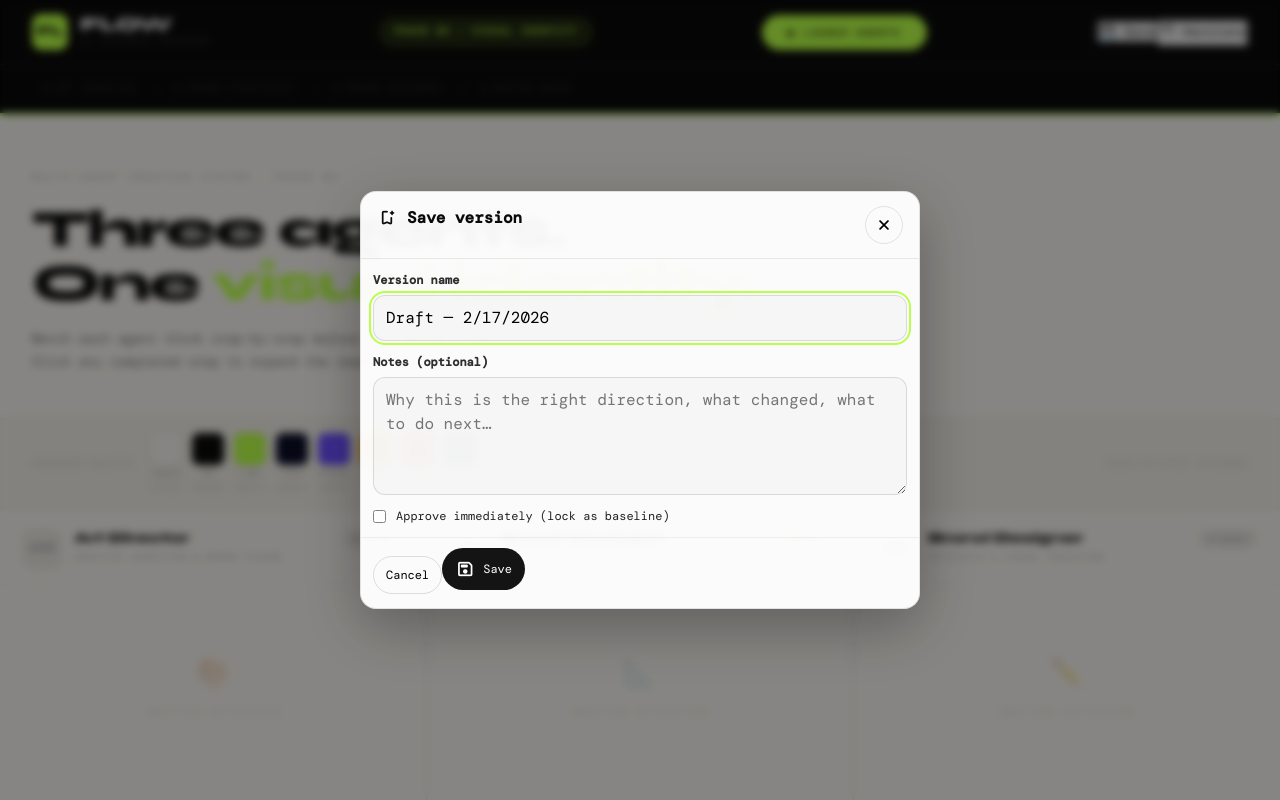
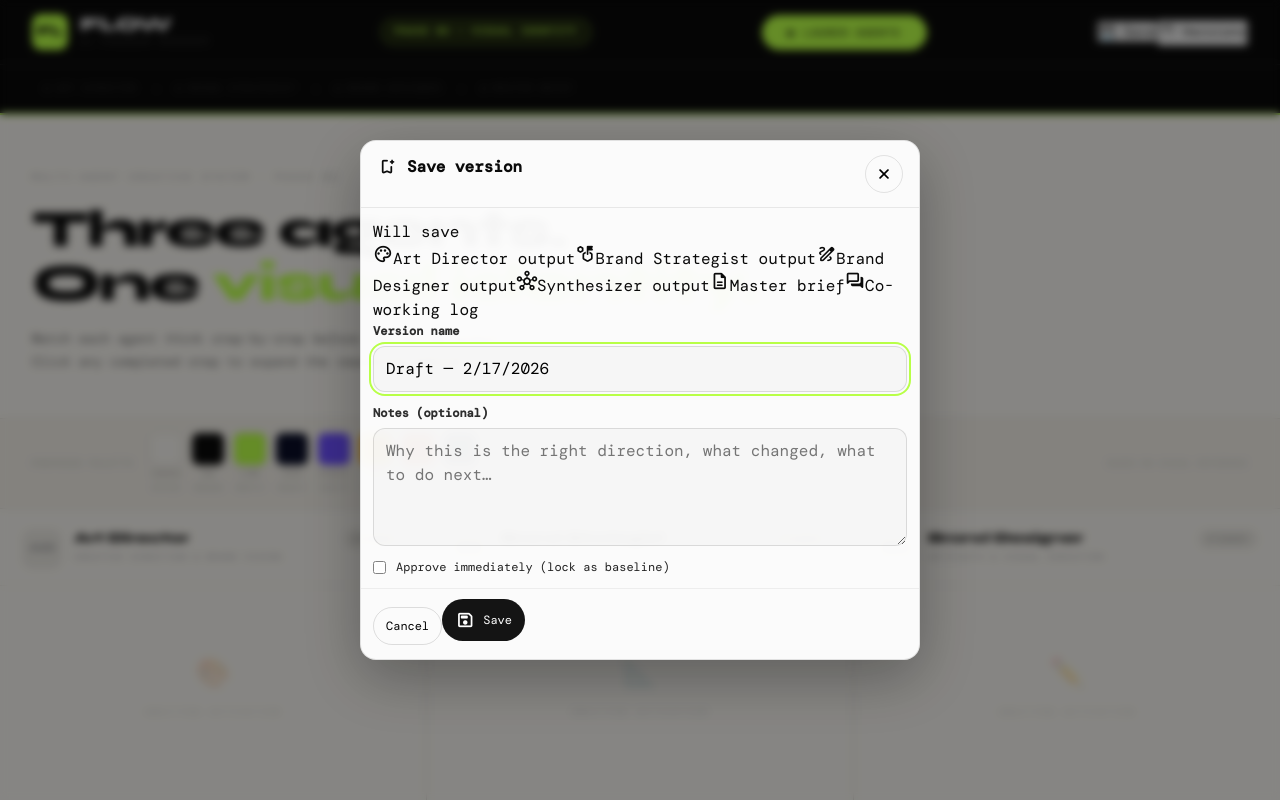
Before and after one commit to jeurysantos1/Three-agents.-One-visual-identity., a React (Vite) app: page / in a window 1280 px wide. Both pictures are taken after a click on the button "💾 Save". Shown: the top 800 px of the page. Built offline with nearby package versions, Linux system fonts and the light colour scheme; a web font is replaced by a local one.

Commit message:
Update SaveVersionModal.jsx

```diff
--- a/src/SaveVersionModal.jsx
+++ b/src/SaveVersionModal.jsx
@@ -1,10 +1,26 @@
-import { useEffect, useState } from "react";
+import { useEffect, useMemo, useState } from "react";
 
+/**
+ * SaveVersionModal — M3 Expressive chips preview
+ *
+ * New props (optional, backwards compatible):
+ * - preview: {
+ *     hasArtDirector?: boolean,
+ *     hasBrandStrategist?: boolean,
+ *     hasBrandDesigner?: boolean,
+ *     hasSynthesizer?: boolean,
+ *     hasMasterBrief?: boolean,
+ *     hasMessages?: boolean
+ *   }
+ * - doc: { url?: string, label?: string }  // if you later generate Google Docs
+ */
 export default function SaveVersionModal({
   open,
   onClose,
   onSave, // ({ name, notes, approve }) => void
   defaultName = "",
+  preview,
+  doc,
 }) {
   const [name, setName] = useState(defaultName);
   const [notes, setNotes] = useState("");
@@ -25,6 +41,22 @@ export default function SaveVersionModal({
     return () => window.removeEventListener("keydown", onKey);
   }, [open, onClose]);
 
+  const chips = useMemo(() => {
+    // If caller doesn't pass preview, show the “expected artifacts” anyway
+    const p = preview || {};
+    const list = [
+      { key: "ad", label: "Art Director output", icon: "palette", on: p.hasArtDirector ?? true },
+      { key: "bs", label: "Brand Strategist output", icon: "strategy", on: p.hasBrandStrategist ?? true },
+      { key: "bd", label: "Brand Designer output", icon: "draw", on: p.hasBrandDesigner ?? true },
+      { key: "cp", label: "Synthesizer output", icon: "hub", on: p.hasSynthesizer ?? true },
+      { key: "mb", label: "Master brief", icon: "description", on: p.hasMasterBrief ?? true },
+      { key: "log", label: "Co-working log", icon: "forum", on: p.hasMessages ?? true },
+    ].filter((c) => c.on);
+
+    // If literally everything is false, show nothing instead of an empty area
+    return list;
+  }, [preview]);
+
   if (!open) return null;
 
   return (
@@ -44,7 +76,7 @@ export default function SaveVersionModal({
             <div className="vv-modal__title">Save version</div>
           </div>
 
-          <button className="vv-iconBtn" onClick={onClose} aria-label="Close">
+          <button className="vv-iconBtn" onClick={onClose} aria-label="Close" type="button">
             <span className="ms" aria-hidden="true">
               close
             </span>
@@ -52,6 +84,33 @@ export default function SaveVersionModal({
         </div>
 
         <div className="vv-modal__body">
+          {/* M3 Expressive — “what will be saved” */}
+          {chips.length ? (
+            <div className="vv-section">
+              <div className="vv-section__label">Will save</div>
+              <div className="vv-chipRow" role="list">
+                {chips.map((c) => (
+                  <span className="vv-chip vv-chip--tonal" role="listitem" key={c.key}>
+                    <span className="ms" aria-hidden="true">
+                      {c.icon}
+                    </span>
+                    {c.label}
+                  </span>
+                ))}
+              </div>
+
+              {/* Optional: doc link (future) */}
+              {doc?.url ? (
+                <a className="vv-chip vv-chip--link" href={doc.url} target="_blank" rel="noreferrer">
+                  <span className="ms" aria-hidden="true">
+                    open_in_new
+                  </span>
+                  {doc.label || "Open doc"}
+                </a>
+              ) : null}
+            </div>
+          ) : null}
+
           <label className="vv-field">
             <div className="vv-label">Version name</div>
             <input
@@ -81,6 +140,13 @@ export default function SaveVersionModal({
               onChange={(e) => setApprove(e.target.checked)}
             />
             <span>Approve immediately (lock as baseline)</span>
+
+            {approve ? (
+              <span className="vv-chip vv-chip--approve" style={{ marginLeft: 10 }}>
+                <span className="ms" aria-hidden="true">task_alt</span>
+                Approved baseline
+              </span>
+            ) : null}
           </label>
         </div>
 
```
